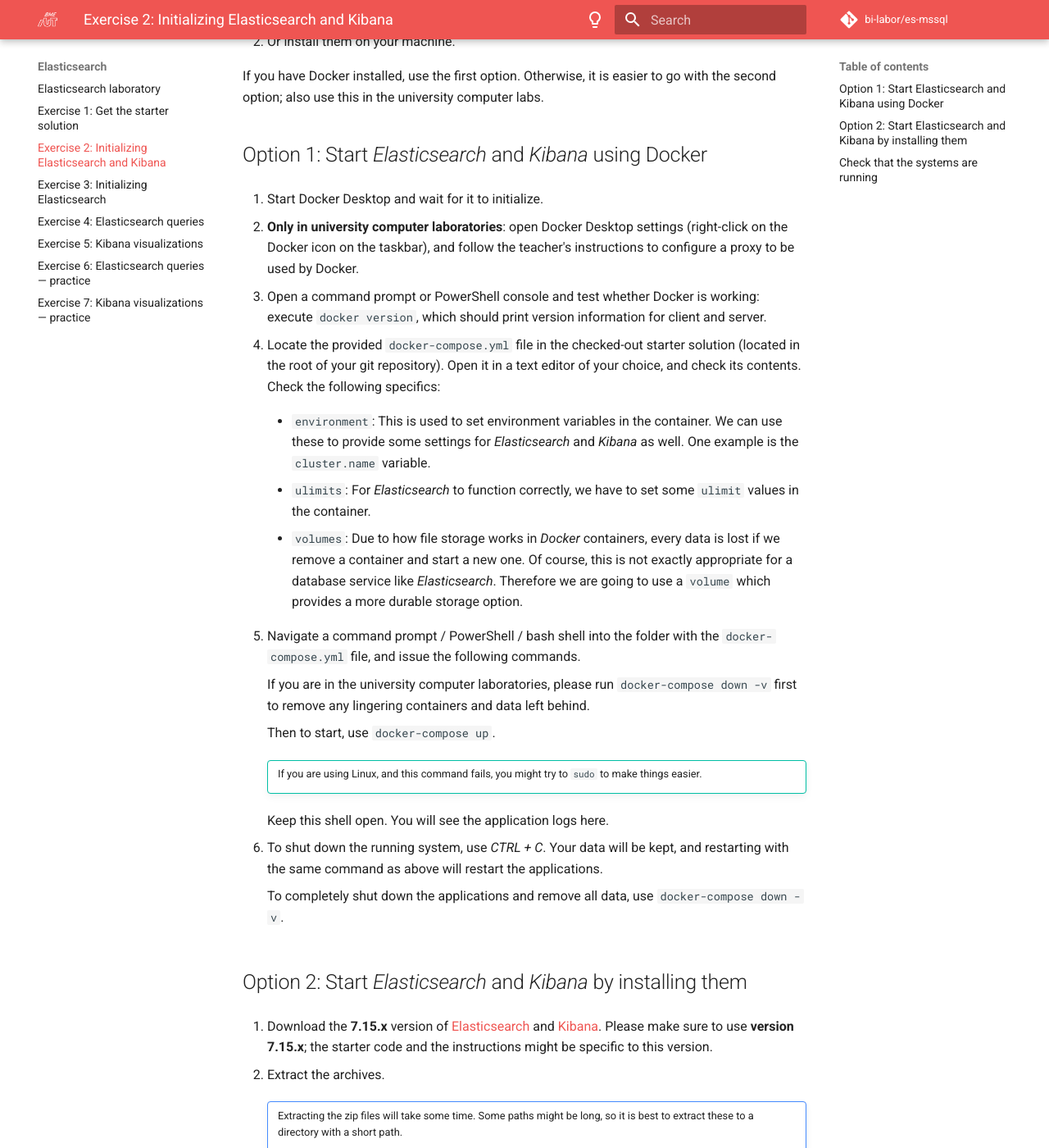
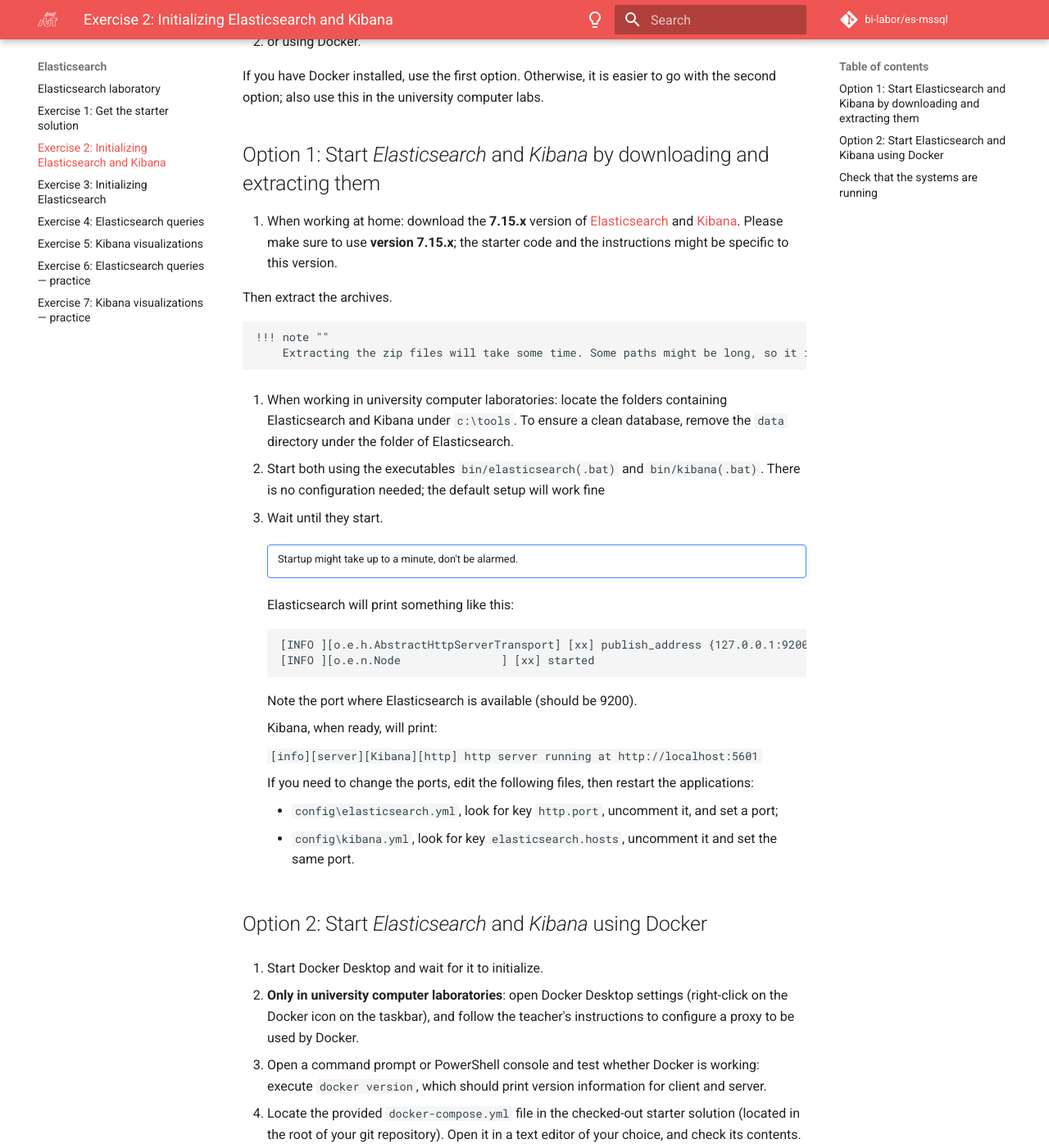
Before and after one commit to bi-labor/es-mssql, an MkDocs documentation site: the page built from docs/elasticsearch/exercise2.md, in a window 1280 px wide and 1400 px high, scrolled down 290 px. Shown: the whole window at 82% size. Built offline with MkDocs 1.6.1 and Material for MkDocs 9.7.7, drawn with Linux system fonts in a browser that asks for light colours; comment, search, counter and statistics services are not loaded; some of the changed text lies outside the part shown.

Commit message:
ES: how to start in university computer labs

````diff
--- a/docs/elasticsearch/exercise2.md
+++ b/docs/elasticsearch/exercise2.md
@@ -2,12 +2,48 @@
 
 The purpose of this exercise is to start _Elasticsearch_ and _Kibana_. You have two options for running them:
 
-1. Using Docker
-1. Or install them on your machine.
+1. Download and extract them on your machine.
+1. or using Docker.
 
 If you have Docker installed, use the first option. Otherwise, it is easier to go with the second option; also use this in the university computer labs.
 
-## Option 1: Start _Elasticsearch_ and _Kibana_ using Docker
+## Option 1: Start _Elasticsearch_ and _Kibana_ by downloading and extracting them
+
+1. When working at home: download the **7.15.x** version of [Elasticsearch](https://www.elastic.co/downloads/past-releases/elasticsearch-7-15-2) and [Kibana](https://www.elastic.co/downloads/past-releases/kibana-7-15-2). Please make sure to use **version 7.15.x**; the starter code and the instructions might be specific to this version.
+
+ Then extract the archives.
+
+    !!! note ""
+        Extracting the zip files will take some time. Some paths might be long, so it is best to extract these to a directory with a short path.
+
+1. When working in university computer laboratories: locate the folders containing Elasticsearch and Kibana under `c:\tools`. To ensure a clean database, remove the `data` directory under the folder of Elasticsearch.
+
+1. Start both using the executables `bin/elasticsearch(.bat)` and `bin/kibana(.bat)`. There is no configuration needed; the default setup will work fine
+
+1. Wait until they start.
+
+    !!! note ""
+        Startup might take up to a minute, don't be alarmed.
+
+    Elasticsearch will print something like this:
+
+    ```
+    [INFO ][o.e.h.AbstractHttpServerTransport] [xx] publish_address {127.0.0.1:9200}, bound_addresses {127.0.0.1:9200}, {[::1]:9200}
+    [INFO ][o.e.n.Node               ] [xx] started
+    ```
+
+    Note the port where Elasticsearch is available (should be 9200).
+
+    Kibana, when ready, will print:
+
+    `[info][server][Kibana][http] http server running at http://localhost:5601`
+
+    If you need to change the ports, edit the following files, then restart the applications:
+
+    - `config\elasticsearch.yml`, look for key `http.port`, uncomment it, and set a port;
+    - `config\kibana.yml`, look for key `elasticsearch.hosts`, uncomment it and set the same port.
+
+## Option 2: Start _Elasticsearch_ and _Kibana_ using Docker
 
 1. Start Docker Desktop and wait for it to initialize.
 
@@ -38,40 +74,6 @@
 
     To completely shut down the applications and remove all data, use `docker-compose down -v`.
 
-## Option 2: Start _Elasticsearch_ and _Kibana_ by installing them
-
-1. Download the **7.15.x** version of [Elasticsearch](https://www.elastic.co/downloads/past-releases/elasticsearch-7-15-2) and [Kibana](https://www.elastic.co/downloads/past-releases/kibana-7-15-2). Please make sure to use **version 7.15.x**; the starter code and the instructions might be specific to this version.
-
-1. Extract the archives.
-
-    !!! note ""
-        Extracting the zip files will take some time. Some paths might be long, so it is best to extract these to a directory with a short path.
-
-1. Start both using the executables `bin/elasticsearch(.bat)` and `bin/kibana(.bat)`. There is no configuration needed; the default setup will work fine
-
-1. Wait until they start.
-
-    !!! note ""
-        Startup might take up to a minute, don't be alarmed.
-
-    Elasticsearch will print something like this:
-
-    ```
-    [INFO ][o.e.h.AbstractHttpServerTransport] [xx] publish_address {127.0.0.1:9200}, bound_addresses {127.0.0.1:9200}, {[::1]:9200}
-    [INFO ][o.e.n.Node               ] [xx] started
-    ```
-
-    Note the port where Elasticsearch is available (should be 9200).
-
-    Kibana, when ready, will print:
-
-    `[info][server][Kibana][http] http server running at http://localhost:5601`
-
-    If you need to change the ports, edit the following files, then restart the applications:
-
-    - `config\elasticsearch.yml`, look for key `http.port`, uncomment it, and set a port;
-    - `config\kibana.yml`, look for key `elasticsearch.hosts`, uncomment it and set the same port.
-
 ## Check that the systems are running
 
 1. Open a browser of your choice and navigate to <http://localhost:9200> to verify that Elasticsearch is up and running. Make sure to check the **version** and the **build_flavor** too!
````
